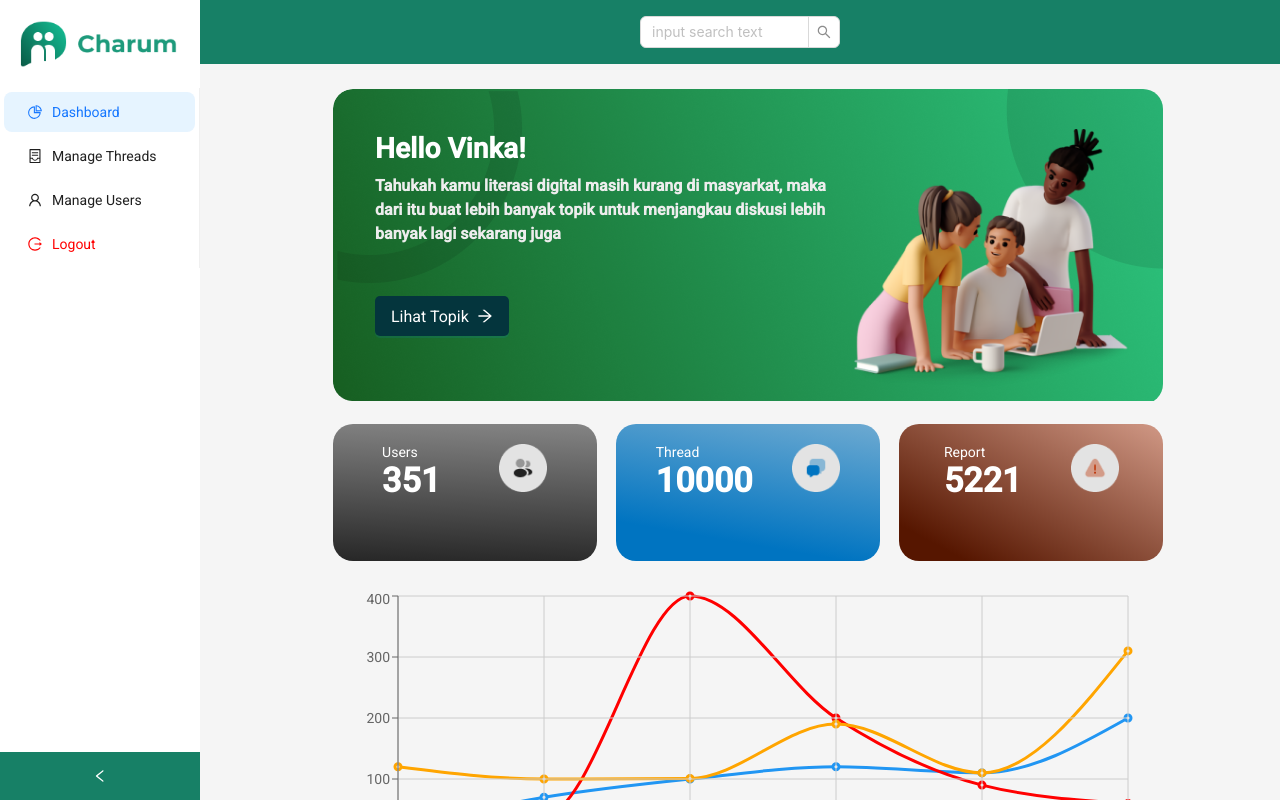
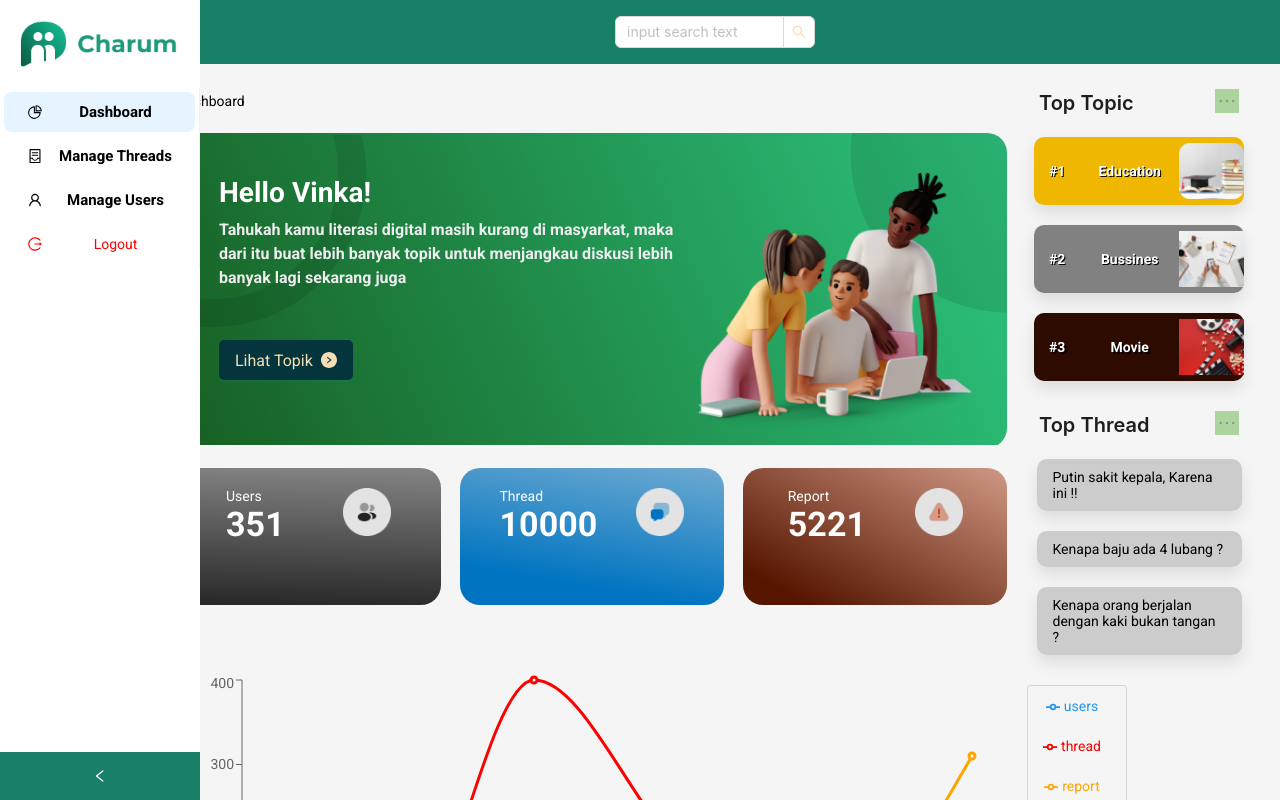
Before and after one commit to ChaRum-Capstone-Project-Batch-3/Front-End, a React (Create React App) app: page /dashboard in a window 1280 px wide. Shown: the top 800 px of the page. Built offline with nearby package versions, Linux system fonts and the light colour scheme.

Commit message:
Factory : login and dashboard in one route, and fix style problem after factory

```diff
--- a/src/App.css
+++ b/src/App.css
@@ -1,3 +1,11 @@
 .ant-layout-sider-trigger {
   background-color: #178066 !important;
 }
+
+.ant-layout-sider-trigger svg path {
+  color: white;
+}
+
+.logout-btn svg path {
+  color: red;
+}
--- a/src/RouteConfiguration.jsx
+++ b/src/RouteConfiguration.jsx
@@ -1,5 +1,6 @@
 import React from "react";
 import { BrowserRouter, Route, Routes } from "react-router-dom";
+import { Login } from "./pages";
 import Dashboard from "./pages/dashboard";
 import MainDashboard from "./pages/dashboard/main/MainDashboard";
 import ManageThread from "./pages/dashboard/threads/ManageThread";
@@ -9,6 +10,7 @@
   return (
     <BrowserRouter>
       <Routes>
+        <Route path="/login" element={<Login />} />
         <Route path="/dashboard" element={<Dashboard />}>
           <Route index element={<MainDashboard />} />
           <Route path="thread" element={<ManageThread />} />
--- a/src/components/dashboard/ListNavigate.jsx
+++ b/src/components/dashboard/ListNavigate.jsx
@@ -15,20 +15,30 @@
   };
 }
 export const Items = [
-  getItem(<Link to="/dashboard">Dashboard</Link>, "1", <PieChartOutlined />),
   getItem(
-    <Link to="/dashboard/thread">Manage Threads</Link>,
+    <Link to="/dashboard" style={{ fontSize: "15px" }}>
+      Dashboard
+    </Link>,
+    "1",
+    <PieChartOutlined />
+  ),
+  getItem(
+    <Link to="/dashboard/thread" style={{ fontSize: "15px" }}>
+      Manage Threads
+    </Link>,
     "2",
     <ContainerOutlined />
   ),
   getItem(
-    <Link to="/dashboard/users">Manage Users</Link>,
+    <Link to="/dashboard/users" style={{ fontSize: "15px" }}>
+      Manage Users
+    </Link>,
     "3",
     <UserOutlined />
   ),
   getItem(
-    <span style={{ color: "red" }}>Logout</span>,
+    <span style={{ color: "red", fontWeight: "400" }}>Logout</span>,
     "4",
-    <LogoutOutlined style={{ color: "red" }} />
+    <LogoutOutlined className="logout-btn" />
   ),
 ];
--- a/src/index.css
+++ b/src/index.css
@@ -1,4 +1,4 @@
-@import url("https://fonts.googleapis.com/css2?family=Roboto:wght@400;500&display=swap");
+@import url("https://fonts.googleapis.com/css2?family=Poppins:wght@100;200;300;400;500;600;700&family=Roboto:wght@100;400;700&display=swap");
 
 * {
   margin: 0;
--- a/src/pages/Form-Login/FormLogin.css
+++ b/src/pages/Form-Login/FormLogin.css
@@ -1,17 +1,17 @@
-@import url('https://fonts.googleapis.com/css2?family=Poppins:wght@100;200;300;400;500;600;700&family=Roboto:wght@100;400;700&display=swap');
+@import url("https://fonts.googleapis.com/css2?family=Poppins:wght@100;200;300;400;500;600;700&family=Roboto:wght@100;400;700&display=swap");
 
-*{
+* {
   margin: 0;
   padding: 0;
   box-sizing: border-box;
-  font-family: 'Roboto', sans-serif;
+  font-family: "Roboto", sans-serif;
   color: rgb(0, 0, 0);
 }
-a{
+a {
   text-decoration: none;
   font-style: normal;
   color: #fff;
-  font-family: 'Roboto', sans-serif;
+  font-family: "Roboto", sans-serif;
   font-weight: 600;
   font-size: 20px;
 }
@@ -26,50 +26,49 @@
 .ant-layout-sider-trigger {
   background-color: #178066 !important;
 }
-.App{
+.App {
   text-align: center;
   display: flex;
   justify-content: center;
   align-items: center;
-  font-family: 'Roboto', sans-serif;
+  font-family: "Roboto", sans-serif;
 }
-.box{
+.box {
   /* border: 2px solid #178066; */
   width: 1400px;
   height: auto;
 }
-.box .row-main{
+.box .row-main {
   /* border: 2px solid #178066; */
   height: 963px;
 }
-.box .row-main .col-1{
+.box .row-main .col-1 {
   /* border: 2px solid #178066; */
   padding: 30px;
   padding-top: 17vh;
-
 }
-.box .row-main .col-2{
+.box .row-main .col-2 {
   /* border: 2px solid #fff700; */
   background-color: #178066;
   display: flexbox;
   padding-left: 3vw;
   padding-top: 3.5vh;
 }
-.box .row-main .col-2 .title{
+.box .row-main .col-2 .title {
   /* border: 2px solid #fff700; */
   text-align: start;
   height: 24vh;
   padding: 40px;
   padding-top: 10vh;
 }
-.col-2 .form-input{
+.col-2 .form-input {
   /* border: 2px solid #fff700; */
   text-align: start;
   height: auto;
   padding: 40px;
   padding-top: 0;
 }
-.title h1{
+.title h1 {
   /* border: 2px solid #fff700; */
   color: #fff;
   font-style: normal;
@@ -77,7 +76,7 @@
   font-size: 48px;
   line-height: 56px;
 }
-.title p{
+.title p {
   /* border: 2px solid #fff700; */
   font-style: normal;
   font-weight: 400;
@@ -86,12 +85,13 @@
   letter-spacing: 0.0014em;
   margin-top: 20px;
 }
-.box .row-main .col-2 p{
+.box .row-main .col-2 p {
   color: #fff;
 }
 /* Form */
 /* Input-Form */
-.col-2 .form-input input[type="text"], input[type="password"]{
+.col-2 .form-input input[type="text"],
+input[type="password"] {
   display: block;
   box-sizing: border-box;
   width: 90%;
@@ -102,14 +102,14 @@
   margin-top: 10px;
   font-size: 24px;
 }
-.col-2 .form-input p{
+.col-2 .form-input p {
   display: block;
   margin-bottom: 10px;
   margin-top: 10px;
   font-size: 14px;
 }
-.col-2 .form-input input[type="submit"]{
-    background: #04353D;
+.col-2 .form-input input[type="submit"] {
+  background: #04353d;
   color: white;
   border: none;
   border-radius: 10px;
@@ -122,7 +122,7 @@
   cursor: pointer;
 }
 /* h3,p,-Form */
-.col-2 .form-input h3{
+.col-2 .form-input h3 {
   /* border: 2px solid #fff700; */
   color: #fff;
   font-style: normal;
@@ -131,11 +131,11 @@
   line-height: 40px;
   letter-spacing: 0.0025em;
 }
-.form-input .password h3{
+.form-input .password h3 {
   /* border: 2px solid #fff700; */
   margin-top: 3.5vh;
 }
-.form-input .check-box{
+.form-input .check-box {
   /* border: 2px solid #fff700; */
   margin-top: 10px;
   display: inline-flex;
@@ -145,12 +145,12 @@
   font-size: 22px;
   line-height: 28px;
 }
-.check-box span{
+.check-box span {
   color: #fff !important;
   content: none;
   margin-left: 10px;
 }
-.check-box input[type="checkbox"]{
+.check-box input[type="checkbox"] {
   height: 28px;
   width: 28px;
   background-color: white;
@@ -162,16 +162,16 @@
   outline: none;
   cursor: pointer;
 }
-.form-input .check-box input[type="checkbox" ]:checked{
-  background-color: #04353D;
+.form-input .check-box input[type="checkbox"]:checked {
+  background-color: #04353d;
 }
-.form-input .forgot-password{
+.form-input .forgot-password {
   /* border: 2px solid #fff700; */
   margin-top: 25px;
   margin-right: 3.8vw;
   text-align: end;
 }
-.form-input .forgot-password span{
+.form-input .forgot-password span {
   color: #fff;
   font-size: 22px;
   line-height: 23px;
--- a/src/pages/dashboard/Dashboard.css
+++ b/src/pages/dashboard/Dashboard.css
@@ -1,4 +1,9 @@
-@import url("https://fonts.googleapis.com/css2?family=Roboto:wght@300;400;500&display=swap");
+@import url("https://fonts.googleapis.com/css2?family=Poppins:wght@100;200;300;400;500;600;700&family=Roboto:wght@100;400;700&display=swap");
+
+.ant-breadcrumb li span {
+  font-family: "Roboto";
+  font-weight: normal;
+}
 
 .header-bar {
   padding: 0 !important;
@@ -22,7 +27,7 @@
 }
 
 .site-layout-background {
-  padding: 15px 24px 30px 40px;
+  padding: 15px 24px 30px 0px;
   min-height: 360;
   text-align: start;
   display: flex;
@@ -39,6 +44,12 @@
 .tittle-box-content {
   display: flex;
   flex-direction: column;
+  color: white;
+}
+
+Button span,
+Button path {
+  color: wheat;
 }
 
 .body-box-content {
@@ -48,6 +59,7 @@
   line-height: 40px;
   letter-spacing: 0.0025em;
   text-align: left;
+  color: white;
 }
 
 .content-information {
@@ -85,9 +97,19 @@
   box-shadow: 0px 8px 16px rgba(0, 0, 0, 0.1);
   padding: 10px 0;
 }
+.body-card-information span {
+  color: white;
+  padding: 0 10px;
+}
 
 .body-card-information.thread {
   padding: 10px 10px;
+  height: 54px;
+  width: 205px;
+  border-radius: 10px;
+  padding: 10px 16px 10px 16px;
+  background: #ccc;
+  background-size: cover;
 }
 
 .counter-box {
--- a/src/pages/dashboard/index.jsx
+++ b/src/pages/dashboard/index.jsx
@@ -26,7 +26,7 @@
       <Layout
         className="site-layout"
         style={{
-          marginLeft: !collapsed.status ? "200px" : "75px",
+          marginLeft: !collapsed.status ? "150px" : "75px",
         }}
       >
         <Header className="header-bar site-layout-background">
--- a/src/pages/dashboard/main/ChartMain.jsx
+++ b/src/pages/dashboard/main/ChartMain.jsx
@@ -1,13 +1,5 @@
 import React from "react";
-import {
-  CartesianGrid,
-  Legend,
-  Line,
-  LineChart,
-  Tooltip,
-  XAxis,
-  YAxis,
-} from "recharts";
+import { Legend, Line, LineChart, Tooltip, XAxis, YAxis } from "recharts";
 const data = [
   { name: "January", users: 20, thread: 50, report: 120 },
   { name: "Febuary", users: 70, thread: 40, report: 100 },
@@ -20,18 +12,27 @@
   return (
     <LineChart
       width={800}
-      height={300}
+      height={500}
       data={data}
-      style={{ margin: "20px 0" }}
+      style={{ margin: "60px 0px 0px 0px" }}
     >
       <Line type="monotone" dataKey="users" stroke="#2196f3" strokeWidth={3} />
       <Line type="monotone" dataKey="thread" stroke="red" strokeWidth={3} />
       <Line type="monotone" dataKey="report" stroke="orange" strokeWidth={3} />
-      <CartesianGrid stroke="#ccc" />
       <XAxis dataKey="name" />
       <YAxis />
       <Tooltip />
-      <Legend />
+      <Legend
+        width={100}
+        wrapperStyle={{
+          top: 10,
+          right: -150,
+          backgroundColor: "#f5f5f5",
+          border: "1px solid #d5d5d5",
+          borderRadius: 3,
+          lineHeight: "40px",
+        }}
+      />
     </LineChart>
   );
 };
--- a/src/pages/dashboard/main/MainDashboard.jsx
+++ b/src/pages/dashboard/main/MainDashboard.jsx
@@ -1,6 +1,6 @@
-import { Button, Image, Typography } from "antd";
+import { Breadcrumb, Button, Image, Typography } from "antd";
 import React from "react";
-import { ArrowRightOutlined, EllipsisOutlined } from "@ant-design/icons";
+import { RightCircleFilled, EllipsisOutlined } from "@ant-design/icons";
 
 import LogoHead from "../img/admin-header.png";
 import LogoCounterUser from "../img/counter-users.png";
@@ -23,6 +23,13 @@
           flexDirection: "column",
         }}
       >
+        <Breadcrumb
+          style={{
+            margin: "11px 0",
+          }}
+        >
+          <Breadcrumb.Item>Dashboard</Breadcrumb.Item>
+        </Breadcrumb>
         <div className="header-content">
           <div className="text-head-content">
             <span className="title-head">Hello Vinka!</span>
@@ -41,7 +48,8 @@
                 background: "#04353D",
               }}
             >
-              Lihat Topik <ArrowRightOutlined />
+              Lihat Topik
+              <RightCircleFilled />
             </Button>
           </div>
           <div>
```
Also changed, not shown: src/App.js (+0 -13 lines), 1 other file (tests, documents, lock files or other folders). Lines whose indentation alone changed are shown as unchanged.
